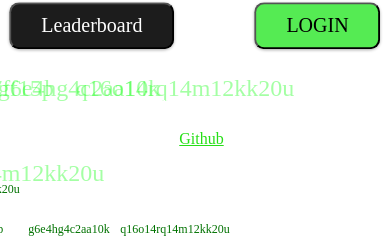
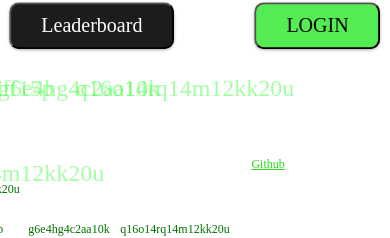
Before and after one commit to TTrumpet/COP-4331C-Project, an Angular app in the folder user-interface/: page / in a window 390 px wide. Shown: the part 642-880 px from the top of the page. Built offline with nearby package versions, Linux system fonts and the light colour scheme; a web font is replaced by a local one.

Commit message:
leaderboard ui changes

```diff
--- a/user-interface/src/app/app.component.css
+++ b/user-interface/src/app/app.component.css
@@ -107,8 +107,8 @@ footer {
     bottom: 0;
     left: 50%;
     transform: translate(-50%, -50%);
-    height: 72px;
-    font-weight: 400;
+    height: 40px;
+    width: 50%
 }
 
 a {
@@ -128,7 +128,11 @@ a {
         font-size: 20px;
         padding: 10px 30px;
     }
+    footer {
+        font-size: 12px;
+    }
   }
+  /* add screen max-height -> when less than 795 footer goes in buttons */
 
 /*
     matrix letter animation
```
